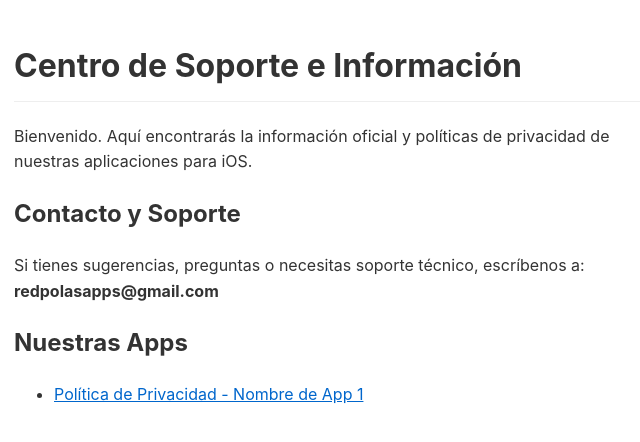
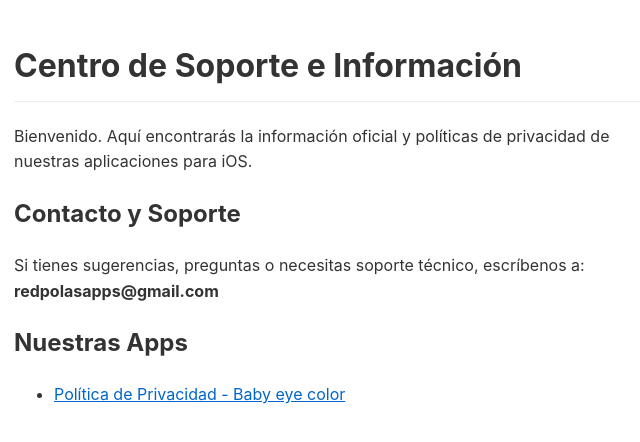
Before and after one commit to redpolasapps/redpolasapps.github.io, a plain HTML site: page index.html in a window 1280 px wide. Shown: the full height of the page, 301-941 px from the left. Drawn offline with Linux system fonts and the light colour scheme.

Commit message:
Update index.html

```diff
--- a/index.html
+++ b/index.html
@@ -19,7 +19,7 @@
 
     <h2>Nuestras Apps</h2>
     <ul>
-        <li><a href="babyeyecolor/privacy.html">Política de Privacidad - Nombre de App 1</a></li>
+        <li><a href="babyeyecolor/privacy.html">Política de Privacidad - Baby eye color</a></li>
     </ul>
 </body>
 </html>
```
